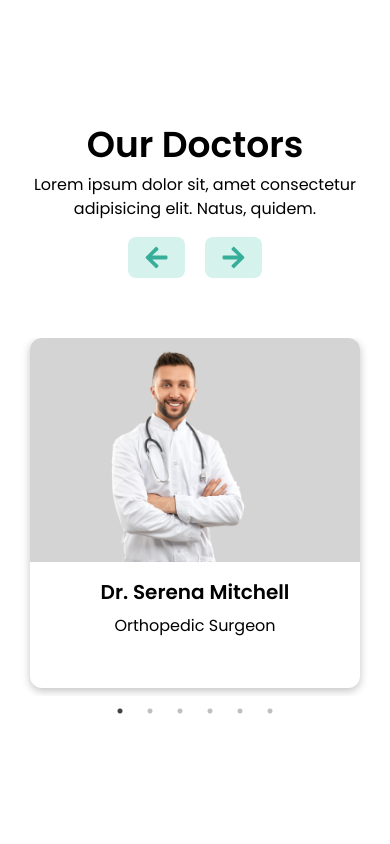
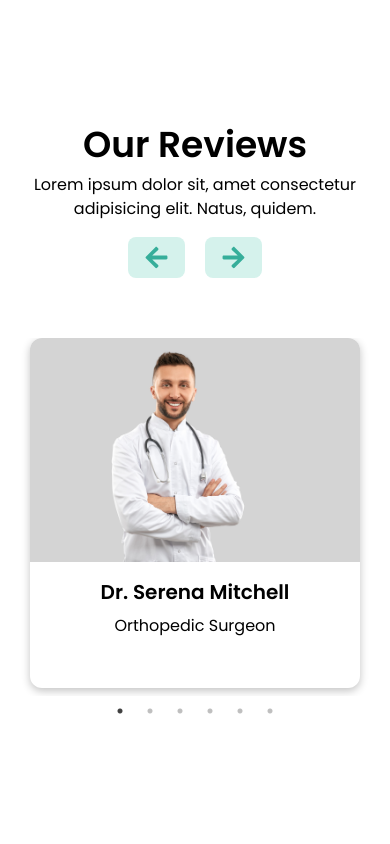
Before and after one commit to JusticeIsreal/Reliance-Home-Cre, a React (Vite) app: page / in a window 390 px wide. Shown: the part 2600-3444 px from the top of the page. Built offline with nearby package versions, Linux system fonts and the light colour scheme.

Commit message:
FQAs components

```diff
--- a/src/App.jsx
+++ b/src/App.jsx
@@ -3,9 +3,11 @@
 import Home from "./components/Home";
 import About from "./components/About";
 import Services from "./components/Services";
-import Doctors from "./components/Doctors";
+import Doctors from "./components/FAQs";
 import Blogs from "./components/Blogs";
 import Footer from "./components/Footer";
+import Reviews from "./components/Reviews";
+import FAQs from "./components/FAQs";
 
 const App = () => {
   return (
@@ -25,8 +27,12 @@
           <Services />
         </div>
 
-        <div id="doctors">
-          <Doctors />
+        <div id="reviews">
+          <Reviews />
+        </div>
+
+        <div id="FAQs">
+          <FAQs />
         </div>
 
         <div id="blog">
--- a/src/components/Doctors.jsx
+++ b/src/components/FAQs.jsx
@@ -5,7 +5,7 @@
 import { FaArrowLeft } from "react-icons/fa";
 import { FaArrowRight } from "react-icons/fa";
 
-const Doctors = () => {
+const FAQs = () => {
   const data = [
     {
       img: "/src/assets/img/doc1.jpg",
@@ -83,7 +83,7 @@
       <div className=" flex flex-col items-center lg:flex-row justify-between mb-10 lg:mb-0">
         <div>
           <h1 className=" text-4xl font-semibold text-center lg:text-start">
-            Our Doctors
+            Our FAQs
           </h1>
           <p className=" mt-2 text-center lg:text-start">
             Lorem ipsum dolor sit, amet consectetur adipisicing elit. Natus,
@@ -132,4 +132,4 @@
   );
 };
 
-export default Doctors;
+export default FAQs;
--- a/src/components/Navbar.jsx
+++ b/src/components/Navbar.jsx
@@ -67,14 +67,24 @@
               Services
             </Link>
             <Link
-              to="doctors"
+              to="reviews"
               spy={true}
               smooth={true}
               duration={500}
               className=" hover:text-hoverColor transition-all cursor-pointer"
             >
-              Doctors
+              Reviews
             </Link>
+            <Link
+              to="FAQs"
+              spy={true}
+              smooth={true}
+              duration={500}
+              className=" hover:text-hoverColor transition-all cursor-pointer"
+            >
+              FQAs
+            </Link>
+
             <Link
               to="blog"
               spy={true}
@@ -82,16 +92,16 @@
               duration={500}
               className=" hover:text-hoverColor transition-all cursor-pointer"
             >
-              Blog
+              News
             </Link>
           </nav>
 
-          <div className=" hidden lg:flex">
+          <div className=" hidden lg:flex ">
             <button
-              className="bg-brightColor text-white px-4 py-2 rounded-md hover:bg-hoverColor transition duration-300 ease-in-out"
+              className="bg-brightColor h-10 mt-3 text-white px-4 py-0  rounded-md hover:bg-hoverColor transition duration-300 ease-in-out"
               onClick={openForm}
             >
-              Contact Us
+              Message Us
             </button>
           </div>
 
--- /dev/null
+++ b/src/components/Reviews.jsx
@@ -0,0 +1,135 @@
+import React, { useRef } from "react";
+import Slider from "react-slick";
+import "slick-carousel/slick/slick.css";
+import "slick-carousel/slick/slick-theme.css";
+import { FaArrowLeft } from "react-icons/fa";
+import { FaArrowRight } from "react-icons/fa";
+
+const Reviews = () => {
+  const data = [
+    {
+      img: "/src/assets/img/doc1.jpg",
+      name: "Dr. Serena Mitchell",
+      specialties: "Orthopedic Surgeon",
+    },
+    {
+      img: "/src/assets/img/doc2.jpg",
+      name: "Dr. Julian Bennett",
+      specialties: "Cardiologist",
+    },
+    {
+      img: "/src/assets/img/doc3.jpg",
+      name: "Dr. Camila Rodriguez",
+      specialties: "Pediatrician",
+    },
+    {
+      img: "/src/assets/img/doc4.jpg",
+      name: "Dr. Victor Nguyen",
+      specialties: "Neurologist",
+    },
+    {
+      img: "/src/assets/img/doc5.jpg",
+      name: "Dr. Ethan Carter",
+      specialties: "Dermatologist",
+    },
+    {
+      img: "/src/assets/img/doc6.jpg",
+      name: "Dr. Olivia Martinez",
+      specialties: "Ophthalmologist",
+    },
+  ];
+
+  const slider = useRef(null);
+
+  const settings = {
+    accessibility: true,
+    dots: true,
+    infinite: true,
+    speed: 500,
+    arrows: false,
+    slidesToShow: 3,
+    slidesToScroll: 1,
+    responsive: [
+      {
+        breakpoint: 1023,
+        settings: {
+          slidesToShow: 3,
+          slidesToScroll: 3,
+          infinite: true,
+          dots: true,
+        },
+      },
+      {
+        breakpoint: 768,
+        settings: {
+          slidesToShow: 2,
+          slidesToScroll: 2,
+          initialSlide: 2,
+        },
+      },
+      {
+        breakpoint: 480,
+        settings: {
+          slidesToShow: 1,
+          slidesToScroll: 1,
+          initialSlide: 2,
+        },
+      },
+    ],
+  };
+
+  return (
+    <div className=" min-h-screen flex flex-col justify-center lg:px-32 px-5 pt-16">
+      <div className=" flex flex-col items-center lg:flex-row justify-between mb-10 lg:mb-0">
+        <div>
+          <h1 className=" text-4xl font-semibold text-center lg:text-start">
+            Our Reviews
+          </h1>
+          <p className=" mt-2 text-center lg:text-start">
+            Lorem ipsum dolor sit, amet consectetur adipisicing elit. Natus,
+            quidem.
+          </p>
+        </div>
+        <div className="flex gap-5 mt-4 lg:mt-0">
+          <button
+            className=" bg-[#d5f2ec] text-backgroundColor px-4 py-2 rounded-lg active:bg-[#ade9dc]"
+            onClick={() => slider.current.slickPrev()}
+          >
+            <FaArrowLeft size={25} />
+          </button>
+          <button
+            className=" bg-[#d5f2ec] text-backgroundColor px-4 py-2 rounded-lg active:bg-[#ade9dc]"
+            onClick={() => slider.current.slickNext()}
+          >
+            <FaArrowRight size={25} />
+          </button>
+        </div>
+      </div>
+      <div className=" mt-5">
+        <Slider ref={slider} {...settings}>
+          {data.map((e, index) => (
+            <div
+              className="h-[350px] text-black rounded-xl shadow-[rgba(0,_0,_0,_0.24)_0px_3px_8px] mb-2 cursor-pointer"
+              key={index}
+            >
+              <div>
+                <img
+                  src={e.img}
+                  alt="img"
+                  className=" h-56 rounded-t-xl w-full"
+                />
+              </div>
+
+              <div className=" flex flex-col justify-center items-center">
+                <h1 className=" font-semibold text-xl pt-4">{e.name}</h1>
+                <h3 className=" pt-2">{e.specialties}</h3>
+              </div>
+            </div>
+          ))}
+        </Slider>
+      </div>
+    </div>
+  );
+};
+
+export default Reviews;
```
